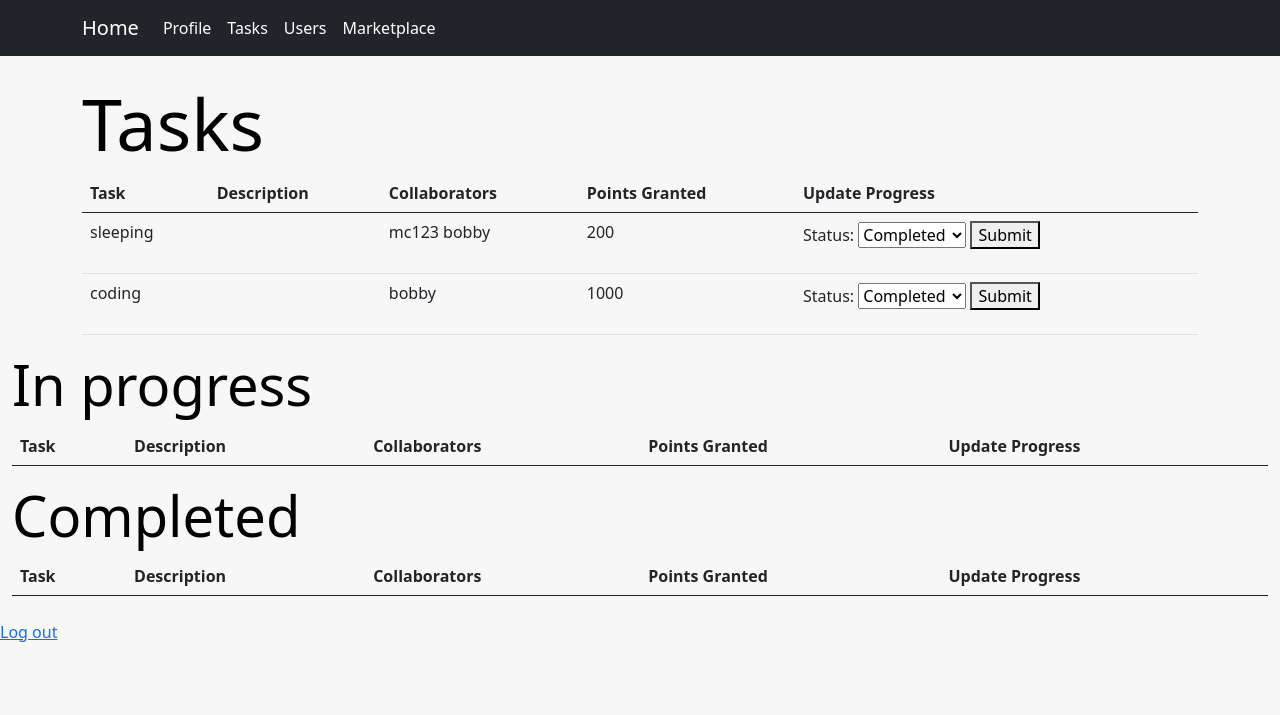
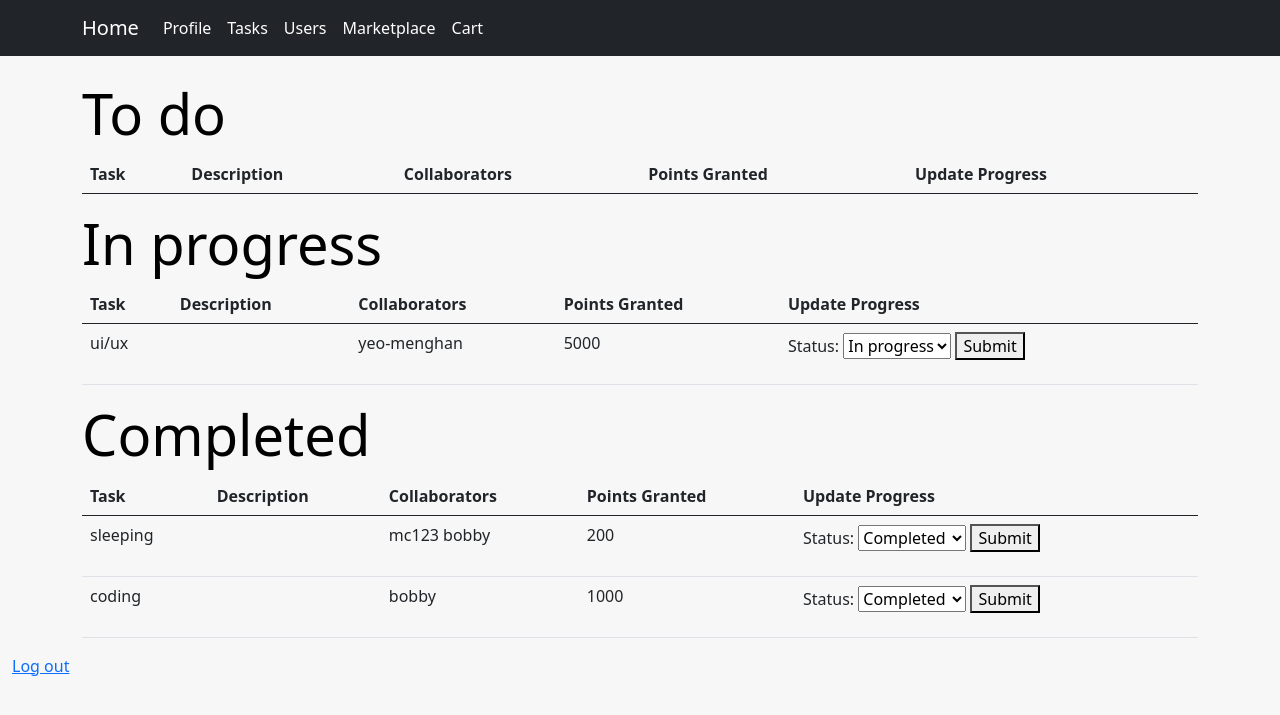
Before and after one commit to mcmc101001/codesprint_psa, a Django app: page /main/tasks in a window 1280 px wide. Shown: the top 715 px of the page. Run offline with Django 4.2, Linux system fonts and the light colour scheme; a user stored in the database is signed in; data comes from the database, SQL or seed files in the repository; both versions use the stored data as it was after the commit; lists and menus that the app fills with data are empty.

Commit message:
to add quantity shopping cart functionality

```diff
--- a/main/models.py
+++ b/main/models.py
@@ -58,5 +58,5 @@ class Reward(models.Model):
         return self.name
 
 class Cart(models.Model):
-    user = models.OneToOneField(CustomUser, related_name="customer", on_delete=models.CASCADE)
+    user = models.ForeignKey(CustomUser, related_name="carts", on_delete=models.CASCADE)
     reward = models.ManyToManyField(Reward, blank=True, related_name='rewards')
--- a/main/templates/main/layout.html
+++ b/main/templates/main/layout.html
@@ -38,6 +38,9 @@
                             <li class="nav-item">
                                 <a class="nav-link active" aria-current="page" href="{% url 'main:marketplace' %}">Marketplace</a>
                             </li>
+                            <li class="nav-item">
+                                <a class="nav-link active" aria-current="page" href="{% url 'main:view_cart' %}">Cart</a>
+                            </li>
                         </ul>
                     </div>
                 </div>
--- a/main/templates/main/marketplace.html
+++ b/main/templates/main/marketplace.html
@@ -23,7 +23,7 @@
               <td>
                 <form action="{% url 'main:add_to_cart' %}" method="post">
                   {% csrf_token %}
-                  <button value='{{ listing.id }}' name='listing_id' type='submit'>Redeem</button>
+                  <button value='{{ listing.id }}' name='listing_id' type='submit'>Add to cart</button>
                 </form>
               </td>
             </tr>
--- a/main/templates/main/profile.html
+++ b/main/templates/main/profile.html
@@ -153,7 +153,7 @@
                 <div class="col-lg-6">
                     <h3 class="mb-4">Current Tasks</h3>
                     <ul>
-                        {% for task in tasks %}
+                        {% for task in in_progress %}
                         <li>{{ task }}</li>
                         {% endfor %}
                     </ul>
@@ -161,7 +161,7 @@
                 <div class="col-lg-6">
                     <h3 class="mb-4">Completed Tasks</h3>
                     <ul>
-                        {% for task in tasks %}
+                        {% for task in completed %}
                         <li>{{ task }}</li>
                         {% endfor %}
                     </ul>
--- a/main/templates/main/tasks.html
+++ b/main/templates/main/tasks.html
@@ -2,12 +2,12 @@
 
 {% block body %}
     <div class="container">
-        <h1 class="display-2">Tasks</h1>
+      <div class="col-sm">
+        <h1 class="display-4">To do</h1>
       <table class="table">
         <thead>
           <tr>
             <th scope="col">Task</th>
-
             <th scope="col">Description</th>
             <th scope="col">Collaborators</th>
             <th scope="col">Points Granted</th>
@@ -15,10 +15,9 @@
           </tr>
         </thead>
         <tbody>
-            {% for task in tasks %}
+          {% for task in to_do %}
           <tr>
             <td scope="row">{{ task.name }}</th>
-
             <td>{{ task.description }}</td>
             <td>{% for user in task.users.all %} {{user.user.username}} {% endfor %}</td>
             <td>{{ task.points_granted }}</td>
@@ -27,8 +26,8 @@
                 {% csrf_token %}
                 <label for="status">Status:</label>
                   <select name='task_status' id="status">
-                      <option {% if task.status == "Incomplete" %} selected {% endif %}>Incomplete</option>
-                      <option {% if task.status == "Ongoing" %} selected {% endif %}>Ongoing</option>
+                    <option {% if task.status == "To do" %} selected {% endif %}>To do</option>
+                    <option {% if task.status == "In progress" %} selected {% endif %}>In progress</option>
                     <option {% if task.status == "Completed" %} selected {% endif %}>Completed</option>
                   </select>
                 <button value='{{ task.id }}' name='task_id' type='submit'>Submit</button>
@@ -91,7 +90,7 @@
           <tr>
             <td scope="row">{{ task.name }}</th>
             <td>{{ task.description }}</td>
-            <td>{{ task.users }}</td>
+            <td>{% for user in task.users.all %} {{user.user.username}} {% endfor %}</td>
             <td>{{ task.points_granted }}</td>
               <td>
                 <form action="{% url 'main:edit_task' %}" method="post">
--- a/main/views.py
+++ b/main/views.py
@@ -78,10 +78,12 @@ def user_profile(request, user_id):
 @login_required(login_url='/main/login')
 def profile(request):
     current_user = CustomUser.objects.get(user=request.user)
-    tasks = current_user.tasks.all()
+    in_progress = current_user.tasks.filter(status="In progress")
+    completed = current_user.tasks.filter(status="Completed")
     return render(request, 'main/profile.html', {
         "user": current_user,
-        "tasks": tasks,
+        "in_progress": in_progress,
+        "completed": completed,
     })
 
 @login_required(login_url='/main/login')
@@ -143,12 +145,26 @@ def add_to_cart(request):
             return render(request, 'main/marketplace.html', {
                 "message": "Sold out :("
             })
-        else:
-            pass
+        user_cart = Cart(user=current_user)
+        user_cart.save()
+        user_cart.reward.add(reward)
+        return HttpResponseRedirect(reverse('main:marketplace'))
 
 
 def view_cart(request):
-    pass
+    current_user = CustomUser.objects.get(user=request.user)
+    in_cart = []
+    counting = []
+    rewards = Reward.objects.all()
+    for reward in rewards:
+        count = Cart.objects.filter(user=current_user, reward=reward).count()
+        if count:
+            in_cart.append(reward)
+            counting.append(count)
+    return render(request, 'main/cart.html', {
+        "rewards": in_cart,
+        "count": count
+    })
 
 def checkout(request):
     pass
@@ -157,11 +173,13 @@ def checkout(request):
 # Tasks page
 @login_required(login_url='/main/login')
 def tasks(request):
-    current_user = CustomUser.objects.get(user=request.user)
-    tasks = current_user.tasks.all()
+    to_do = Task.objects.filter(status="To do")
+    in_progress = Task.objects.filter(status="In progress")
+    completed = Task.objects.filter(status="Completed")
     return render(request, 'main/tasks.html', {
-        "user": current_user,
-        "tasks": tasks
+        "to_do": to_do,
+        "in_progress": in_progress,
+        "completed": completed,
     })
 
 @login_required(login_url='/main/login')
```
Also changed, not shown: main/templates/main/cart.html (added, +37 -0 lines), db.sqlite3, main/migrations/0007_alter_cart_user_alter_task_status.py (added), main/migrations/0008_alter_cart_user.py (added), main/migrations/0009_cart_count.py (added), main/migrations/0010_alter_cart_count.py (added), main/migrations/0011_remove_cart_count.py (added). Lines whose indentation alone changed are shown as unchanged.
